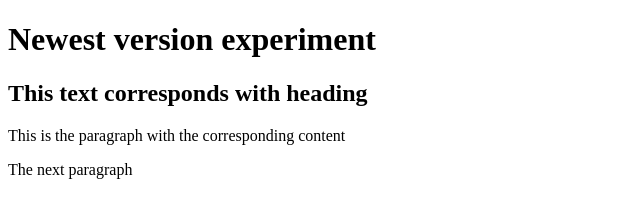
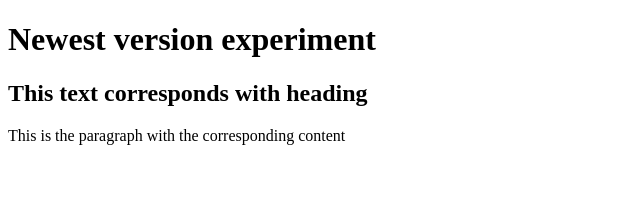
Before and after one commit to acampbell9138/safe-harbor-2, a plain HTML site: page index.html in a window 1280 px wide. Shown: the whole page, without its empty margins (0-640 px from the left). Drawn offline with Linux system fonts and the light colour scheme.

Commit message:
Update index.html

```diff
--- a/index.html
+++ b/index.html
@@ -7,5 +7,5 @@
     <h1>Newest version experiment</h1>
     <h2> This text corresponds with heading </h2>
     <p> This is the paragraph with the corresponding content </p>
-    <p2> The next paragraph </p2>
+
 </html>
```
